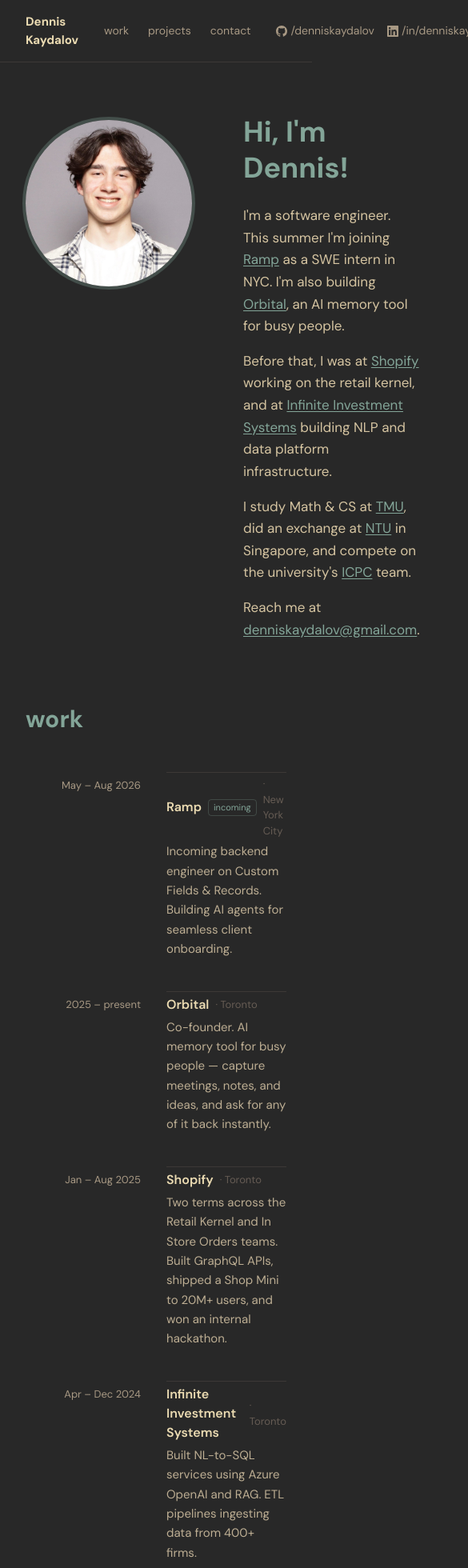
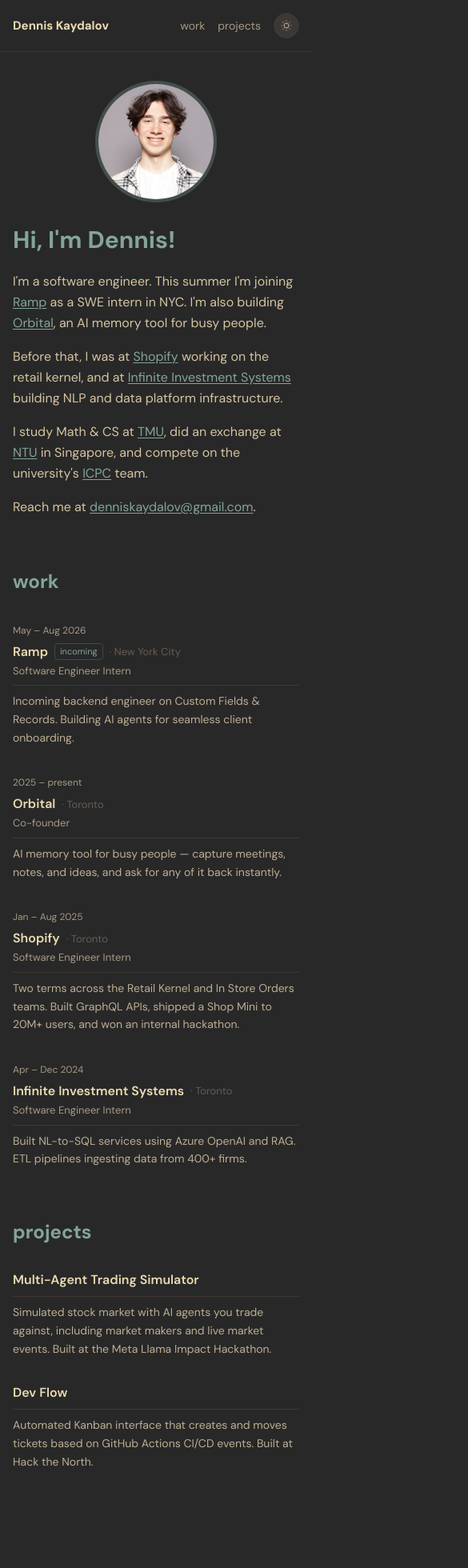
Before and after one commit to denniskaydalov/portfolio, a Next.js app: page / in a window 390 px wide. Shown: the top 1960 px of the page at 80% size, 585 px wide, since content can reach past the window. After the commit the page ends 1879 px from the top, so only its background shows below. Built offline with nearby package versions, Linux system fonts and the light colour scheme.

Commit message:
Add mobile friedly and better formatting

```diff
--- a/app/components/Nav.tsx
+++ b/app/components/Nav.tsx
@@ -8,16 +8,17 @@
 
   return (
     <nav style={{ borderBottom: `1px solid ${t.border}`, background: t.bg }}
-      className="sticky top-0 z-10 px-8 py-4 flex items-center gap-8 max-w-5xl mx-auto">
-      <Link href="/" style={{ color: t.text }} className="font-bold text-[15px] mr-auto hover:opacity-70 transition-opacity">
+      className="sticky top-0 z-10 px-4 sm:px-8 py-4 flex items-center gap-4 sm:gap-8 max-w-5xl mx-auto">
+      <Link href="/" style={{ color: t.text }} className="font-bold text-[15px] mr-auto hover:opacity-70 transition-opacity whitespace-nowrap">
         Dennis Kaydalov
       </Link>
-      <div className="flex gap-6 text-[14px]">
+      <div className="flex gap-4 sm:gap-6 text-[14px]">
         <a href="/#work" style={{ color: t.muted }} className="hover:opacity-80 transition-opacity">work</a>
         <a href="/#projects" style={{ color: t.muted }} className="hover:opacity-80 transition-opacity">projects</a>
-        <a href="mailto:denniskaydalov@gmail.com" style={{ color: t.muted }} className="hover:opacity-80 transition-opacity">contact</a>
+        <a href="mailto:denniskaydalov@gmail.com" style={{ color: t.muted }} className="hover:opacity-80 transition-opacity hidden sm:inline">contact</a>
       </div>
-      <div className="flex gap-4 text-[14px]">
+
+      <div className="hidden md:flex gap-4 text-[14px]">
         <a href="https://github.com/denniskaydalov" target="_blank" rel="noopener noreferrer"
           style={{ color: t.muted }} className="hover:opacity-80 transition-opacity flex items-center gap-1">
           <svg width="14" height="14" viewBox="0 0 24 24" fill="currentColor"><path d="M12 0C5.37 0 0 5.37 0 12c0 5.31 3.435 9.795 8.205 11.385.6.105.825-.255.825-.57 0-.285-.015-1.23-.015-2.235-3.015.555-3.795-.735-4.035-1.41-.135-.345-.72-1.41-1.23-1.695-.42-.225-1.02-.78-.015-.795.945-.015 1.62.87 1.845 1.23 1.08 1.815 2.805 1.305 3.495.99.105-.78.42-1.305.765-1.605-2.67-.3-5.46-1.335-5.46-5.925 0-1.305.465-2.385 1.23-3.225-.12-.3-.54-1.53.12-3.18 0 0 1.005-.315 3.3 1.23.96-.27 1.98-.405 3-.405s2.04.135 3 .405c2.295-1.56 3.3-1.23 3.3-1.23.66 1.65.24 2.88.12 3.18.765.84 1.23 1.905 1.23 3.225 0 4.605-2.805 5.625-5.475 5.925.435.375.81 1.095.81 2.22 0 1.605-.015 2.895-.015 3.3 0 .315.225.69.825.57A12.02 12.02 0 0 0 24 12c0-6.63-5.37-12-12-12z"/></svg>
@@ -31,7 +32,7 @@
       </div>
       <button onClick={toggle}
         style={{ background: t.btnBg, color: t.btnText, border: `1px solid ${t.border}` }}
-        className="rounded-full w-8 h-8 flex items-center justify-center hover:opacity-80 transition-opacity"
+        className="rounded-full w-8 h-8 flex-shrink-0 flex items-center justify-center hover:opacity-80 transition-opacity"
         aria-label="Toggle theme">
         {isDark ? (
           <svg width="14" height="14" viewBox="0 0 24 24" fill="none" stroke="currentColor" strokeWidth="2"><circle cx="12" cy="12" r="5"/><line x1="12" y1="1" x2="12" y2="3"/><line x1="12" y1="21" x2="12" y2="23"/><line x1="4.22" y1="4.22" x2="5.64" y2="5.64"/><line x1="18.36" y1="18.36" x2="19.78" y2="19.78"/><line x1="1" y1="12" x2="3" y2="12"/><line x1="21" y1="12" x2="23" y2="12"/><line x1="4.22" y1="19.78" x2="5.64" y2="18.36"/><line x1="18.36" y1="5.64" x2="19.78" y2="4.22"/></svg>
--- a/app/page.tsx
+++ b/app/page.tsx
@@ -7,6 +7,7 @@
   {
     company: 'Ramp',
     url: 'https://ramp.com',
+    role: 'Software Engineer Intern',
     location: 'New York City',
     period: 'May – Aug 2026',
     incoming: true,
@@ -15,14 +16,16 @@
   {
     company: 'Orbital',
     url: 'https://tryorbital.vercel.com',
+    role: 'Co-founder',
     location: 'Toronto',
     period: '2025 – present',
     incoming: false,
-    description: 'Co-founder. AI memory tool for busy people — capture meetings, notes, and ideas, and ask for any of it back instantly.',
+    description: 'AI memory tool for busy people — capture meetings, notes, and ideas, and ask for any of it back instantly.',
   },
   {
     company: 'Shopify',
     url: 'https://shopify.com',
+    role: 'Software Engineer Intern',
     location: 'Toronto',
     period: 'Jan – Aug 2025',
     incoming: false,
@@ -31,6 +34,7 @@
   {
     company: 'Infinite Investment Systems',
     url: 'https://www.inf-systems.com',
+    role: 'Software Engineer Intern',
     location: 'Toronto',
     period: 'Apr – Dec 2024',
     incoming: false,
@@ -55,18 +59,18 @@
   const { t } = useTheme()
 
   return (
-    <main className="max-w-5xl mx-auto px-8 py-16 space-y-20">
+    <main className="max-w-5xl mx-auto px-4 sm:px-8 py-10 sm:py-16 space-y-16 sm:space-y-20">
       {/* Bio */}
-      <div className="flex gap-16 items-start">
-        <div className="shrink-0 mt-2">
-          <div className="rounded-full overflow-hidden w-52 h-52" style={{ boxShadow: `0 0 0 4px ${t.ring}` }}>
+      <div className="flex flex-col sm:flex-row gap-8 sm:gap-16 items-start">
+        <div className="shrink-0 sm:mt-2 mx-auto sm:mx-0">
+          <div className="rounded-full overflow-hidden w-36 h-36 sm:w-52 sm:h-52" style={{ boxShadow: `0 0 0 4px ${t.ring}` }}>
             <Image src="/pfp.jpg" alt="Dennis Kaydalov" width={208} height={208} className="object-cover w-full h-full" />
           </div>
         </div>
 
         <div className="flex-1 max-w-2xl">
-          <h1 className="text-4xl font-bold mb-6 leading-tight" style={{ color: t.heading }}>Hi, I'm Dennis!</h1>
-          <div className="space-y-4 text-[17px] leading-relaxed" style={{ color: t.body }}>
+          <h1 className="text-3xl sm:text-4xl font-bold mb-5 sm:mb-6 leading-tight" style={{ color: t.heading }}>Hi, I'm Dennis!</h1>
+          <div className="space-y-4 text-[16px] sm:text-[17px] leading-relaxed" style={{ color: t.body }}>
             <p>
               I'm a software engineer. This summer I'm joining{' '}
               <a href="https://ramp.com" target="_blank" rel="noopener noreferrer" style={{ color: t.accent }} className="underline underline-offset-2 hover:opacity-75 transition-opacity">Ramp</a>{' '}
@@ -98,15 +102,15 @@
 
       {/* Work */}
       <section id="work">
-        <h2 className="text-3xl font-bold mb-12" style={{ color: t.heading }}>work</h2>
-        <div className="space-y-10">
+        <h2 className="text-2xl sm:text-3xl font-bold mb-8 sm:mb-12" style={{ color: t.heading }}>work</h2>
+        <div className="space-y-8 sm:space-y-10">
           {jobs.map((job) => (
-            <div key={job.company} className="flex gap-8">
-              <div className="w-36 shrink-0 text-right pt-1">
-                <span className="text-[13px]" style={{ color: t.muted }}>{job.period}</span>
+            <div key={job.company} className="flex flex-col sm:flex-row sm:gap-8">
+              <div className="sm:w-36 shrink-0 sm:text-right sm:pt-1 mb-1 sm:mb-0">
+                <span className="text-[12px] sm:text-[13px]" style={{ color: t.muted }}>{job.period}</span>
               </div>
-              <div className="flex-1 border-t pt-1" style={{ borderColor: t.border }}>
-                <div className="flex items-center gap-2 mb-1">
+              <div className="flex-1">
+                <div className="flex items-center gap-2 mb-0.5 flex-wrap">
                   <a href={job.url} target="_blank" rel="noopener noreferrer"
                     style={{ color: t.text }} className="font-semibold hover:opacity-70 transition-opacity">
                     {job.company}
@@ -117,7 +121,9 @@
                   )}
                   <span className="text-[13px]" style={{ color: t.dimmer }}>· {job.location}</span>
                 </div>
-                <p className="text-[15px] leading-relaxed" style={{ color: t.desc }}>{job.description}</p>
+                <p className="text-[13px] mb-2" style={{ color: t.muted }}>{job.role}</p>
+                <div className="border-t mb-2" style={{ borderColor: t.border }} />
+                <p className="text-[14px] sm:text-[15px] leading-relaxed" style={{ color: t.desc }}>{job.description}</p>
               </div>
             </div>
           ))}
@@ -126,22 +132,23 @@
 
       {/* Projects */}
       <section id="projects">
-        <h2 className="text-3xl font-bold mb-12" style={{ color: t.heading }}>projects</h2>
-        <div className="space-y-10">
+        <h2 className="text-2xl sm:text-3xl font-bold mb-8 sm:mb-12" style={{ color: t.heading }}>projects</h2>
+        <div className="space-y-8 sm:space-y-10">
           {projects.map((p) => (
-            <div key={p.name} className="flex gap-8">
-              <div className="w-36 shrink-0" />
-              <div className="flex-1 border-t pt-1" style={{ borderColor: t.border }}>
+            <div key={p.name} className="flex flex-col sm:flex-row sm:gap-8">
+              <div className="hidden sm:block sm:w-36 shrink-0" />
+              <div className="flex-1">
                 {p.url ? (
                   <a href={p.url} target="_blank" rel="noopener noreferrer"
-                    style={{ color: t.text }} className="font-semibold hover:opacity-70 transition-opacity block mb-1">
+                    style={{ color: t.text }} className="font-semibold hover:opacity-70 transition-opacity block mb-2">
                     {p.name}
                   </a>
                 ) : (
-                  <span className="font-semibold block mb-1" style={{ color: t.text }}>{p.name}</span>
+                  <span className="font-semibold block mb-2" style={{ color: t.text }}>{p.name}</span>
                 )}
+                <div className="border-t mb-2" style={{ borderColor: t.border }} />
                 {p.description && (
-                  <p className="text-[15px] leading-relaxed" style={{ color: t.desc }}>{p.description}</p>
+                  <p className="text-[14px] sm:text-[15px] leading-relaxed" style={{ color: t.desc }}>{p.description}</p>
                 )}
               </div>
             </div>
```
